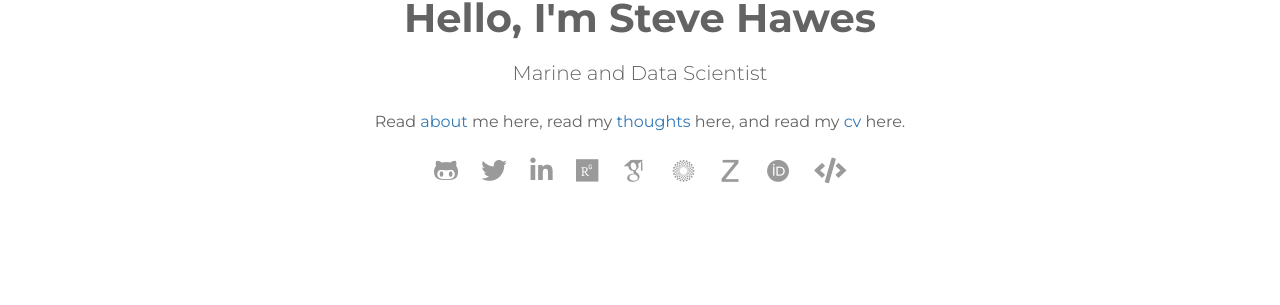
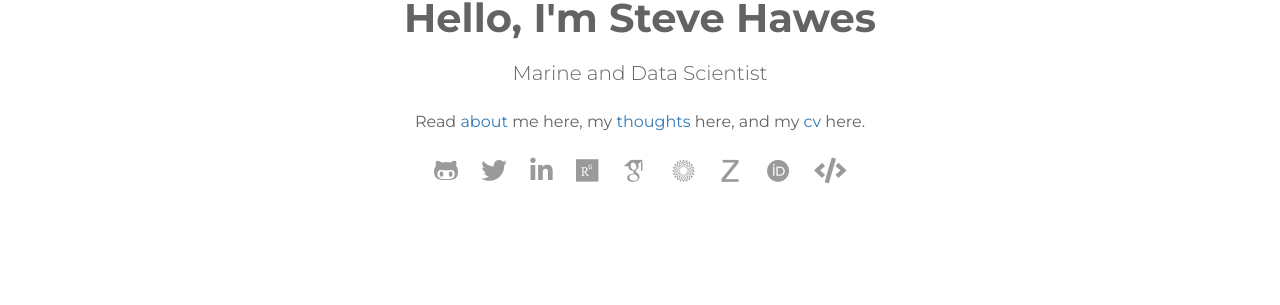
Before and after one commit to shawes/shawes.github.io, a Jekyll site: the page built from index.html, in a window 1280 px wide. Shown: the part 462-767 px from the top of the page. Built offline with Jekyll 4.4.1, drawn with Linux system fonts in a browser that asks for light colours; some web fonts are replaced.

Commit message:
Added site title

```diff
--- a/_config.yml
+++ b/_config.yml
@@ -11,11 +11,13 @@ pagination:
 
 comments: true
 
+title: Dr Steve Hawes
+
 sass:
   sass_dir: _sass
   style: compressed # expanded
 
-#google_analytics: UA-52446115-1
+google_analytics: UA-146477071-1
 repository: shawes/shawes.github.io
 #disqus_shortname: "nandothemes"
 #disqus_site_shortname: "nandothemes"
--- a/index.html
+++ b/index.html
@@ -9,8 +9,8 @@ layout: default
       <h1>Hello, I'm <strong itemprop="name">{{ site.author.name }}</strong></h1>
       <h3>{{ site.author.job }}</h3>
       Read
-      <a href="{{ '/about' | prepend: site.baseurl }}">about</a> me here, read my
-      <a href="{{ '/blog' | prepend: site.baseurl }}">thoughts</a> here, and read my
+      <a href="{{ '/about' | prepend: site.baseurl }}">about</a> me here, my
+      <a href="{{ '/blog' | prepend: site.baseurl }}">thoughts</a> here, and my
       <a href="{{ '/cv' | prepend: site.baseurl }}">cv</a> here.
       {% include social.html %}
     </div>
```
